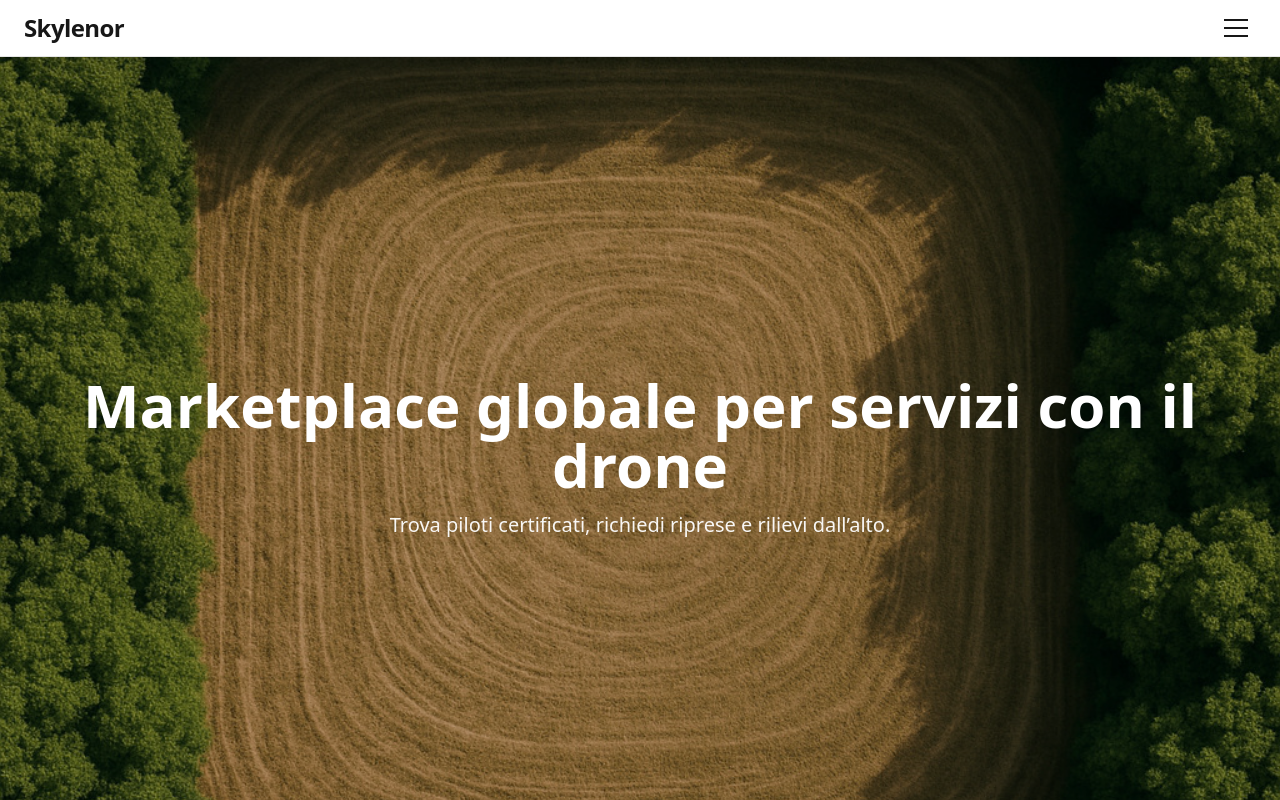
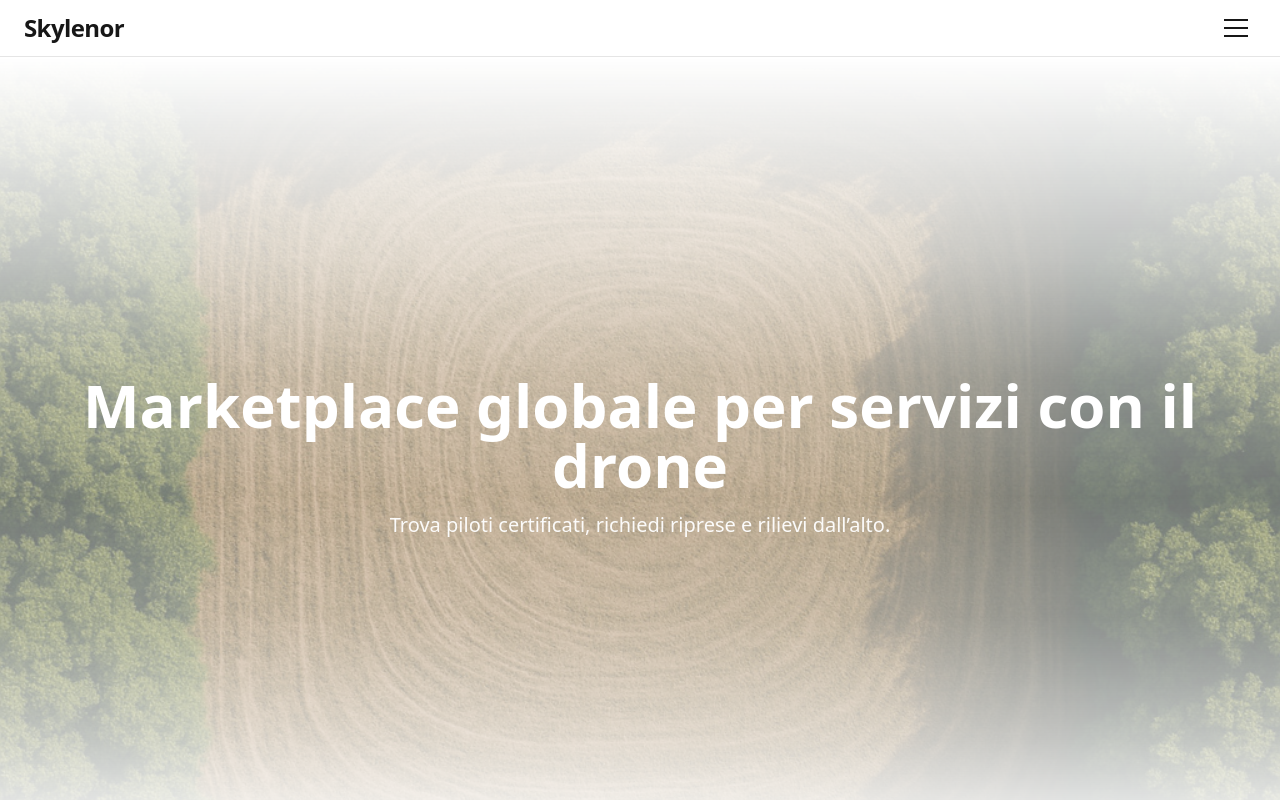
Before and after one commit to alessiomarciano007-prog/skylenor, a Next.js app: page / in a window 1280 px wide. Shown: the top 800 px of the page. Built offline with nearby package versions, Linux system fonts and the light colour scheme.

Commit message:
Update Section.tsx

```diff
--- a/app/components/Section.tsx
+++ b/app/components/Section.tsx
@@ -4,33 +4,37 @@ import React from "react";
 type Props = {
   children: React.ReactNode;
   className?: string;
+  fade?: number;
 };
 
-export default function Section({ children, className }: Props) {
+export default function Section({ children, className, fade = 180 }: Props) {
+  // Gradiente molto più morbido e distribuito
+  const mask = `linear-gradient(
+    to bottom,
+    rgba(0,0,0,0) 0%,
+    rgba(0,0,0,0.25) 25%,
+    rgba(0,0,0,0.45) 40%,
+    rgba(0,0,0,0.55) 55%,
+    rgba(0,0,0,0.45) 70%,
+    rgba(0,0,0,0.25) 85%,
+    rgba(0,0,0,0) 100%
+  )`;
+
   return (
     <section className={`relative w-full ${className ?? ""}`}>
-      {/* Contenuto della sezione */}
-      <div className="relative z-10">{children}</div>
-
-      {/* Sfumatura più morbida e distribuita */}
       <div
-        className="pointer-events-none absolute inset-0 z-0"
+        className="relative z-0"
         style={{
-          background: `linear-gradient(
-            to bottom,
-            rgba(255,255,255,0)   0%,
-            rgba(255,255,255,0.05) 20%,
-            rgba(255,255,255,0.12) 35%,
-            rgba(255,255,255,0.25) 45%,
-            rgba(255,255,255,0.4)  55%,
-            rgba(255,255,255,0.55) 65%,
-            rgba(255,255,255,0.7)  75%,
-            rgba(255,255,255,0.85) 85%,
-            rgba(255,255,255,0.95) 92%,
-            rgba(255,255,255,1)    100%
-          )`,
+          WebkitMaskImage: mask,
+          maskImage: mask,
+          WebkitMaskRepeat: "no-repeat",
+          maskRepeat: "no-repeat",
+          WebkitMaskSize: "100% 100%",
+          maskSize: "100% 100%",
         }}
-      />
+      >
+        {children}
+      </div>
     </section>
   );
 }
```
